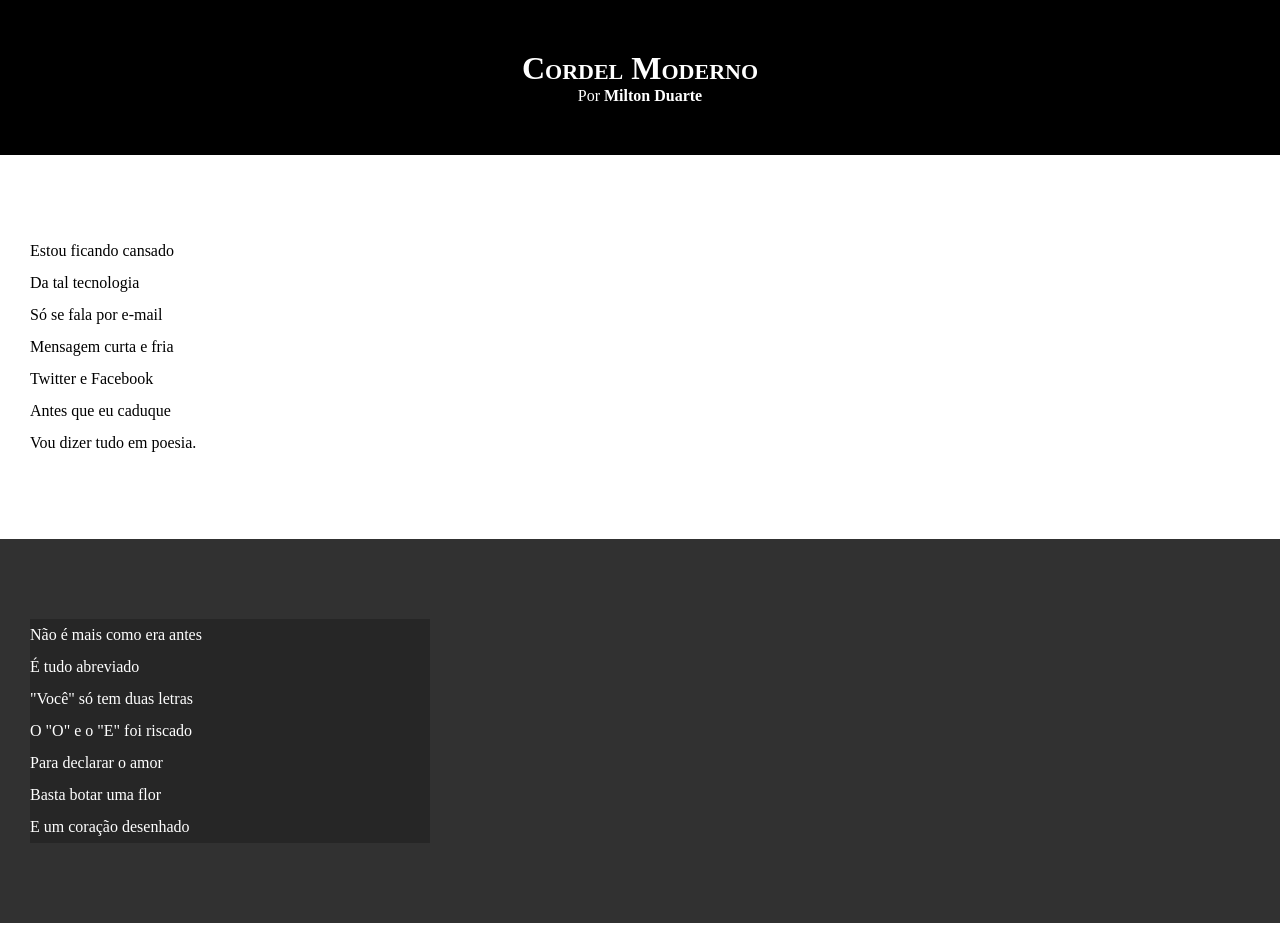
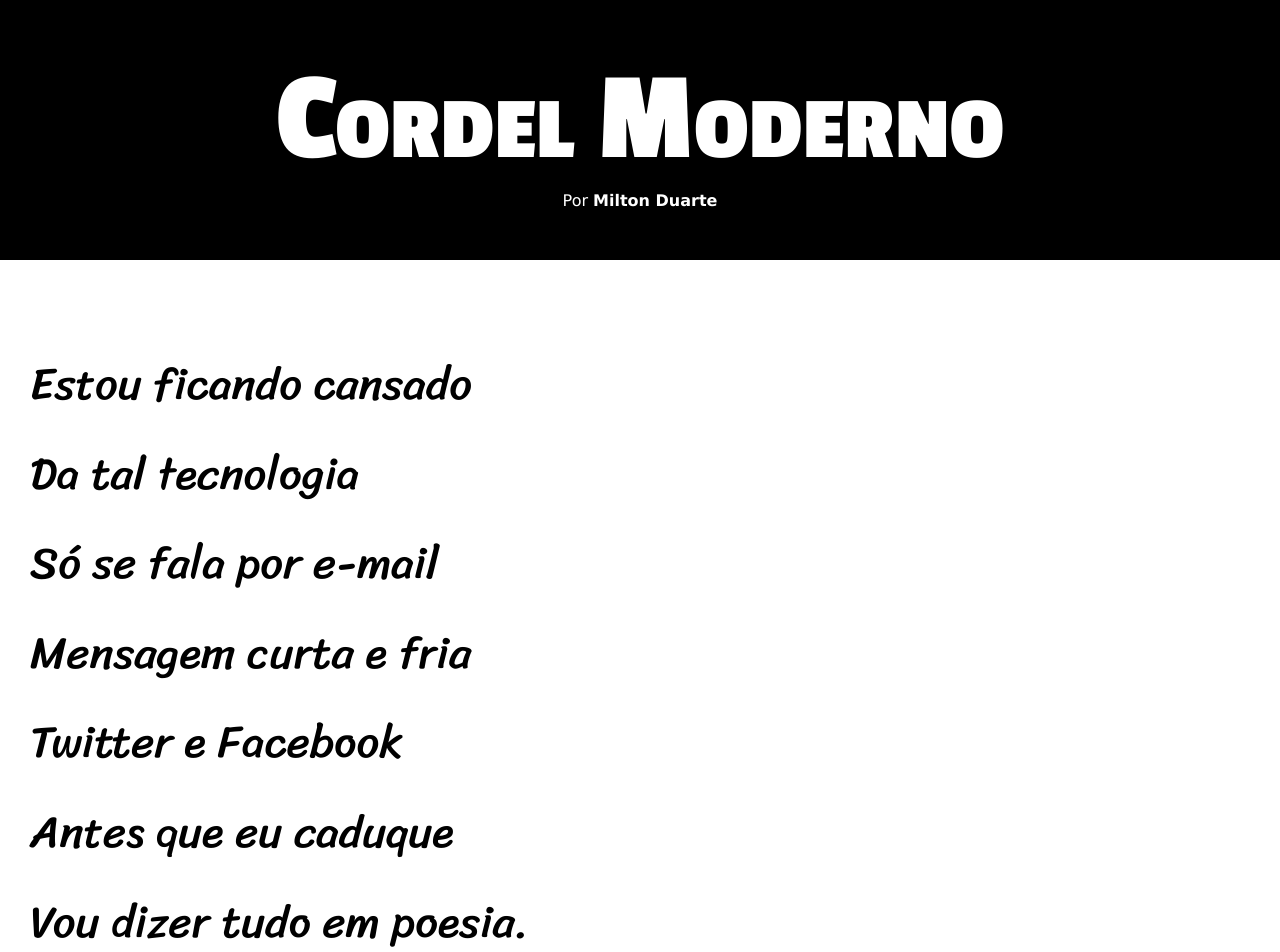
Before and after one commit to Leonardo-Broinizi/html_css_curso_em_video, a plain HTML site: page desafios/d012_projeto_cordel_guiado_pelo_prof_guanabara/index.html in a window 1280 px wide. Shown: the top 952 px of the page. Drawn offline with Linux system fonts and the light colour scheme.

Commit message:
Projeto Cordel guiado final
Finalização do Projeto Cordel guiado pelo professor Gustavo Guanabara.

```diff
--- a/desafios/d012_projeto_cordel_feito_na_raca/style.css
+++ b/desafios/d012_projeto_cordel_feito_na_raca/style.css
@@ -15,7 +15,7 @@ header {
 h1 {
     font-family: Verdana, Geneva, Tahoma, sans-serif;
     font-weight:bolder;
-    font-size: 7vh;
+    font-size: 7vw;
     padding-bottom:20px;
 }
 h2 {
--- a/desafios/d012_projeto_cordel_guiado_pelo_prof_guanabara/estilo/style.css
+++ b/desafios/d012_projeto_cordel_guiado_pelo_prof_guanabara/estilo/style.css
@@ -1,4 +1,12 @@
 @charset "UTF-8"; /* Normalmente esqueço de colocar essa regra em meus CSS. Até hoje isso não causou problemas em meus arquivos (que eu tenha notado), mas vou me atentar mais a isso e pesquisar sobre para entender melhor a necessidade de uso. */
+
+@import url('https://fonts.googleapis.com/css2?family=Passion+One:wght@400;700;900&family=Sriracha&display=swap');
+:root {
+    --fonte1: verdana, geneva, tahoma, sans-serif;
+    --fonte2: "Passion One", sans-serif;
+    --fonte3: "Sriracha", cursive;
+}
+
 
  * {
     margin:0px;
@@ -7,6 +15,7 @@
 
 html, body {
     min-height: 100vh;
+    font-family: var(--fonte1);
 }
 header {
     background-color: black;
@@ -17,6 +26,8 @@ header {
 header > h1 {
     padding-top:50px;
     font-variant: small-caps;
+    font-family: var(--fonte2);
+    font-size: 10vw;
 }
 header > p {
     padding-bottom:50px;
@@ -36,6 +47,12 @@ section {
     padding-bottom:10vh;
     line-height:2em;
     padding-left: 30px;
+    font-family: var(--fonte3);
+    font-size: 3.5vw; /* Fazendo o exercício na "raça", não consegui de jeito nenhum fazer o tamanho da letra aumentar junto com o aumento da viewport, e agora vejo o professor Guanabara fazendo isso tranquilamente. Eu estava tentando com "vh" (viewport-height) e devia usar o vw (viewport-width).*/
+}
+
+section > p {
+    padding-bottom: 2em;
 }
 
 section.normal {
@@ -46,11 +63,25 @@ section.normal {
 section.imagem {
     background-color: rgb(49, 49, 49);
     color:white;
+    box-shadow: inset 6px 6px 13px rgba(0, 0, 0, 0.534); /* Também não consegui fazer sozinho essa sombra "pra dentro".*/
+    background-size: cover;
+    background-position: right center;
+    background-attachment: fixed;
 }
 
 section.imagem > p {
-    background-color: rgba(0, 0, 0, 0.226);
-    width: 400px;
+    background-color: rgba(0, 0, 0, 0.39);
+    display:inline-block; /* Tive bastante dificuldade em encontrar uma maneira de fazer o background color terminar onde terminava o texto, e agora, fazendo o exercício guiado, percebí que isso é facilmente feito com o display:inline-block;*/
+    padding-bottom: 0px;
+    text-shadow: 1px 1px 0px black;
+}
+
+section#joaninha {
+    background-image:url(../imagens/background001.jpg);
+}
+
+section#papeis {
+    background-image: url(../imagens/background002.jpg);
 }
 
 footer {
--- a/desafios/d012_projeto_cordel_guiado_pelo_prof_guanabara/index.html
+++ b/desafios/d012_projeto_cordel_guiado_pelo_prof_guanabara/index.html
@@ -27,7 +27,7 @@
             Vou dizer tudo em poesia.
         </p>
     </section>
-    <section class="imagem">
+    <section class="imagem" id="joaninha">
         <p>
             Não é mais como era antes<br>
             É tudo abreviado<br>
@@ -35,7 +35,7 @@
             O "O" e o "E" foi riscado<br>
             Para declarar o amor<br>
             Basta botar uma flor<br>
-            E um coração desenhado
+            E um coração desenhado.
         </p>
     </section>
 
@@ -61,7 +61,7 @@
         </p>
     </section>
 
-    <section class="imagem">
+    <section class="imagem" id="papeis">
         <p>
             Tenho saudade das cartas<br>
             Escritas com a própria mão<br>
```
